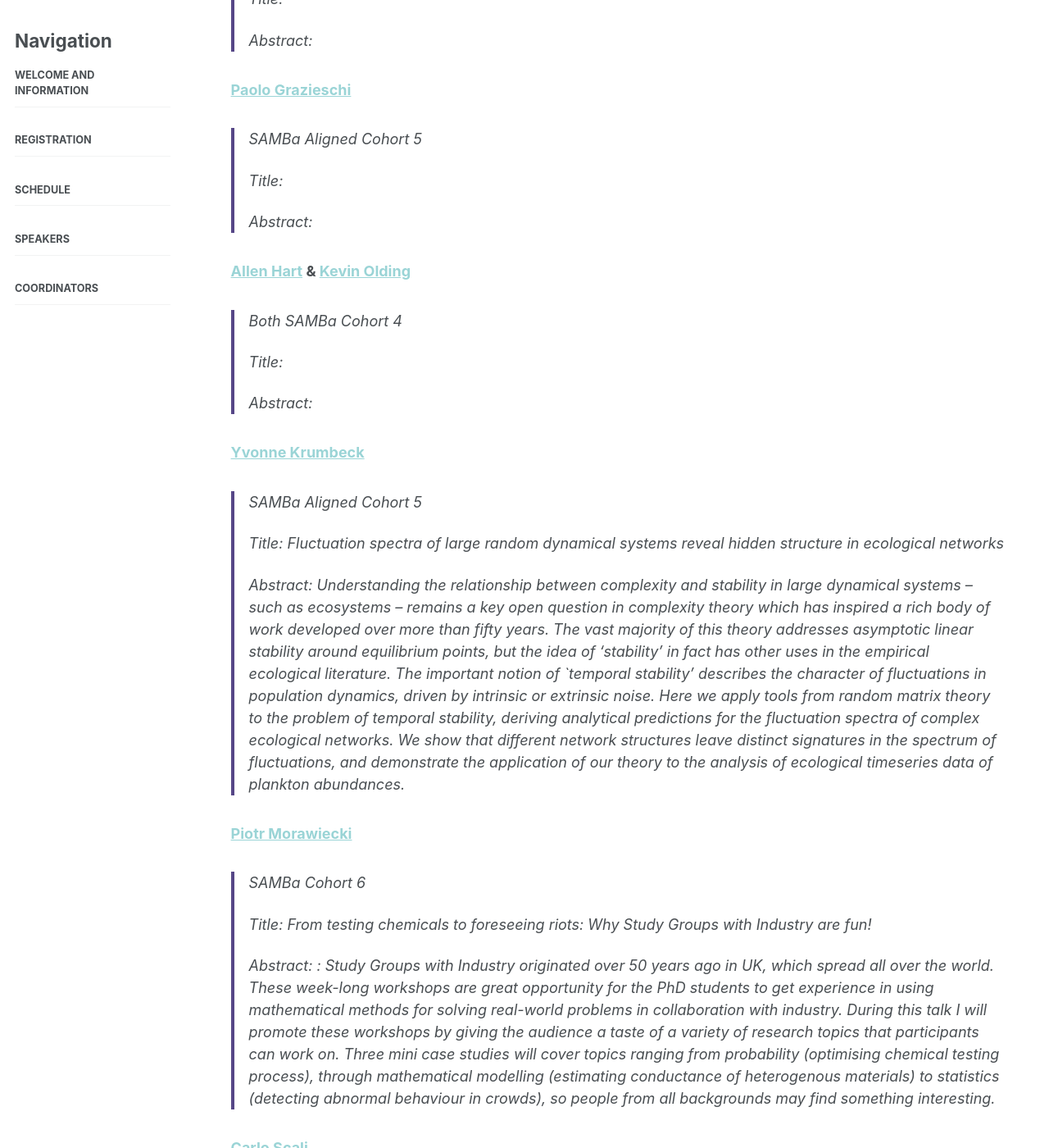
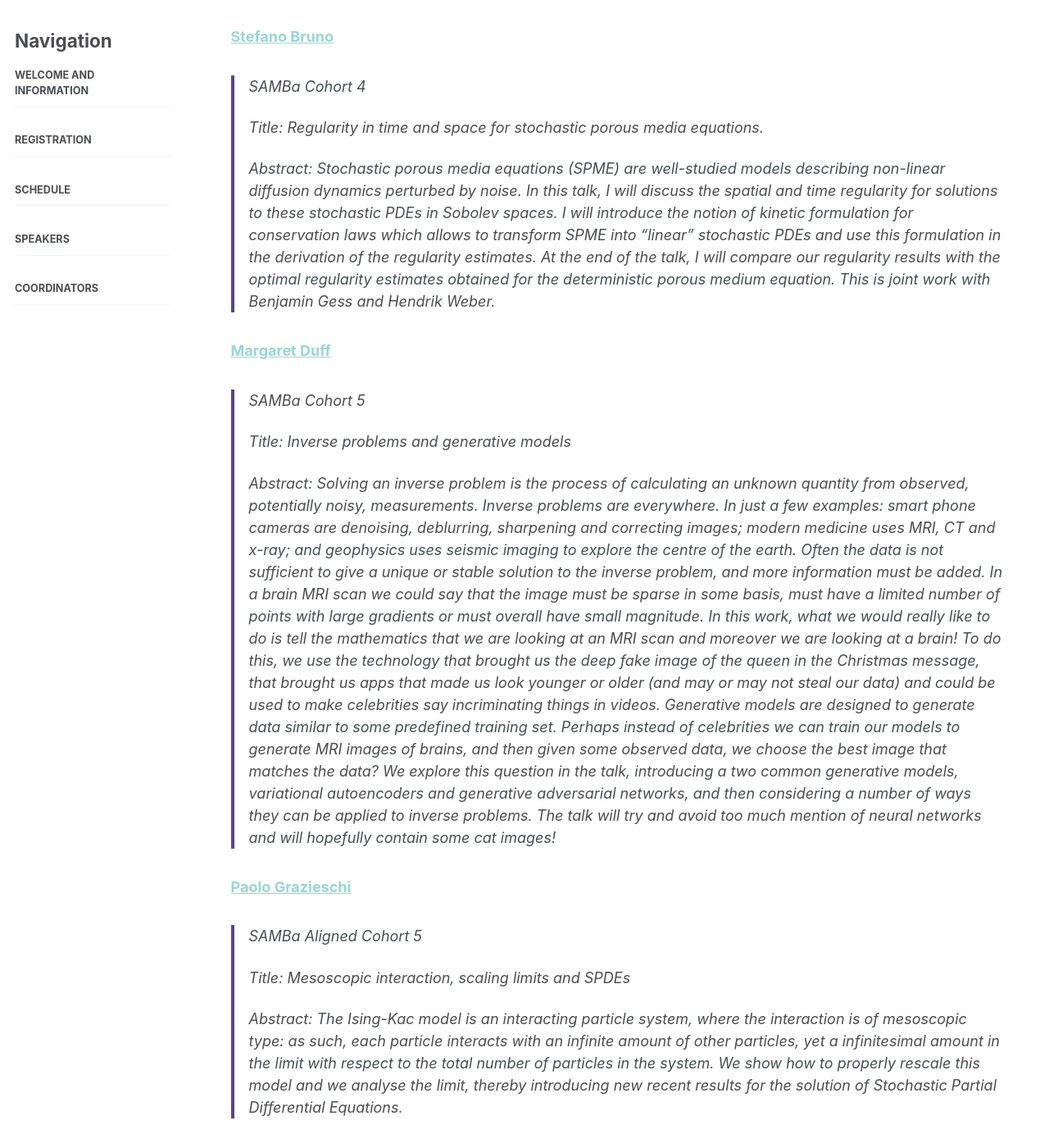
Before and after one commit to kap39/kap39.github.io, a Jekyll site: the page built from _pages/SAMBa-Conference.md, in a window 1280 px wide and 1400 px high, scrolled down 5081 px. Shown: the whole window at 82% size. Built offline with Jekyll 4.4.1, drawn with Linux system fonts in a browser that asks for light colours; some of the changed text lies outside the part shown.

Commit message:
Added all but Allen's abstract

```diff
--- a/_pages/SAMBa-Conference.md
+++ b/_pages/SAMBa-Conference.md
@@ -187,9 +187,12 @@
 ### [Eleanor Barry](https://researchportal.bath.ac.uk/en/persons/eleanor-barry "Website")
 > SAMBa Cohort 4
 >
->Title:
+>Title: The inclusion of prevalent cohort data to understand the possible increased risk of cancer in patients with systemic sclerosis
 >
->Abstract:
+>Abstract: In epidemiological studies, we are often interested in what effect an exposure (or disease or treatment) has on an outcome of interest. In the case of my research, we are interested in patients with systemic sclerosis (SSc), a rare autoimmune disease, and the outcome of interest is the incidence of cancer in this patient group.  This study may lead us to identify a possible link between SSc and cancer.   Within this research, the baseline group of patients are those who have or develop SSc, but the disease ‘of interest’, within this patient group, is cancer.
+>Epidemiological survival data are now commonly collected in the UK.  This data may be from an ‘incident cohort’ (in our case, this is the cohort of patients who had SSc at the start of the study period or who develop SSc through the time period of the study – these patients may or may not develop cancer).  Alternatively, the data may be from a ‘prevalent disease’ cohort (in our case, this is patients who had an SSc diagnosis prior to the study but who did not have a cancer diagnosis at that time – they may have subsequently developed cancer).
+>The dataset I am working with has the benefit of enabling us to study both incident and prevalent cohorts. Prevalent cohorts are often biased due to being left truncated, which leads to an oversampling of patients with longer disease duration. In my talk I will discuss prevalent cohort bias, and common methods to adjust for this. The disease SSc has the added complication of many patients being 'censored' due to an increased death risk, either from SSc itself or from other causes, meaning that we do not observe our event of interest (which in our case is cancer incidence).  We term this complication a competing event. I will discuss this interaction between the issues of biasing and competing events, the implications of these within a causal framework, and the impact of these on our study results.
+
 
 ### [Thomas Bartos](https://researchportal.bath.ac.uk/en/persons/thomas-bartos "Website")
 > SAMBa Cohort 5
@@ -209,16 +212,21 @@
 ### [Margaret Duff](https://people.bath.ac.uk/magd21/ "Website")
 > SAMBa Cohort 5
 >
->Title:
+>Title: Inverse problems and generative models
 >
->Abstract:
+>Abstract: Solving an inverse problem is the process of calculating an unknown quantity from observed, potentially noisy, measurements. Inverse problems are everywhere. In just a few examples:  smart phone  cameras are denoising, deblurring, sharpening and correcting images; modern medicine uses  MRI, CT and  x-ray; and  geophysics uses seismic imaging to explore the centre of the earth.  Often the data is not sufficient to give a unique or stable solution to the inverse problem, and more information must be added. In a brain MRI scan we could say that the image must be sparse in some basis, must have a limited number of points with large gradients or must overall have small magnitude. In this work, what we would really like to do is tell the mathematics that we are looking at an MRI scan and moreover we are looking at a brain!
+>To do this, we use the technology that brought us the deep fake image of the queen in the Christmas message, that brought us apps that made us look younger or older (and may or may not steal our data)  and could be used to make celebrities say incriminating things in videos. Generative models are designed to generate data similar to some predefined training set. Perhaps instead of celebrities we can train our models to generate MRI images of brains, and then given some observed data, we choose the best image that matches the data?
+>We explore this question in the talk, introducing a two common generative models, variational autoencoders and generative adversarial networks, and then considering a number of ways they can be applied to inverse problems. The talk will try and avoid too much mention of neural networks and will hopefully contain some cat images!
+
 
 ### [Paolo Grazieschi](https://researchportal.bath.ac.uk/en/persons/paolo-grazieschi "Website")
 > SAMBa Aligned Cohort 5
 >
->Title:
+>Title: Mesoscopic interaction, scaling limits and SPDEs
 >
->Abstract:
+>Abstract: The Ising-Kac model is an interacting particle system, where the interaction is of mesoscopic type: as such, each particle interacts with an infinite amount of other particles, yet a infinitesimal amount in the limit with respect to the total number of particles in the system. We show how to properly rescale this model and we analyse the limit, thereby introducing new recent results for the solution of Stochastic Partial Differential Equations.
+
+
 
 ### [Allen Hart](https://allenghart.wordpress.com/ "Website") & [Kevin Olding](https://mathsaurus.com/ "Website")
 > Both SAMBa Cohort 4
@@ -258,9 +266,9 @@
 ### [Jeremy Worsfold](https://jeremyworsfold.co.uk/ "Website")
 > SAMBa Cohort 6
 >
->Title:
+>Title: Stochastic Kinematic Flows: Why do Fish Swarm and Traffic Jams form?
 >
->Abstract:
+>Abstract: Organisms make decision based on individual information and goals yet they often form patterns or clusters due to these decisions. Both fluid models and interacting particles systems are used to try to understand this collective behaviour as it arises in many real-world scenarios from fish and locusts to humans in crowds or driving cars. In this talk I will present a general system of interacting Brownian particles which we will call agents. I will show that, for large numbers of particles, this is equivalent to some "kinematic flows". When we do not have a very large number of agents (as is often the case) we will also see that the random decisions made by agents can significantly change the overall behaviour. To see why this is useful I will then apply this to examples such as vehicle traffic and swarming fish.
 
 
 # [Coordinators](#coordinators)
```
